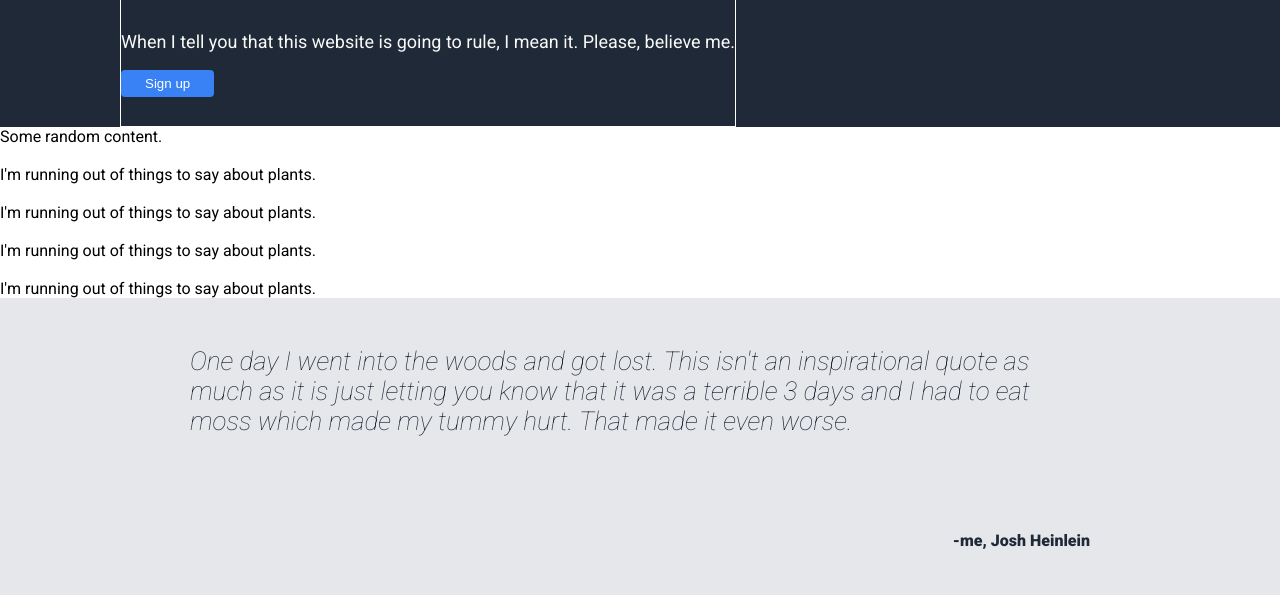
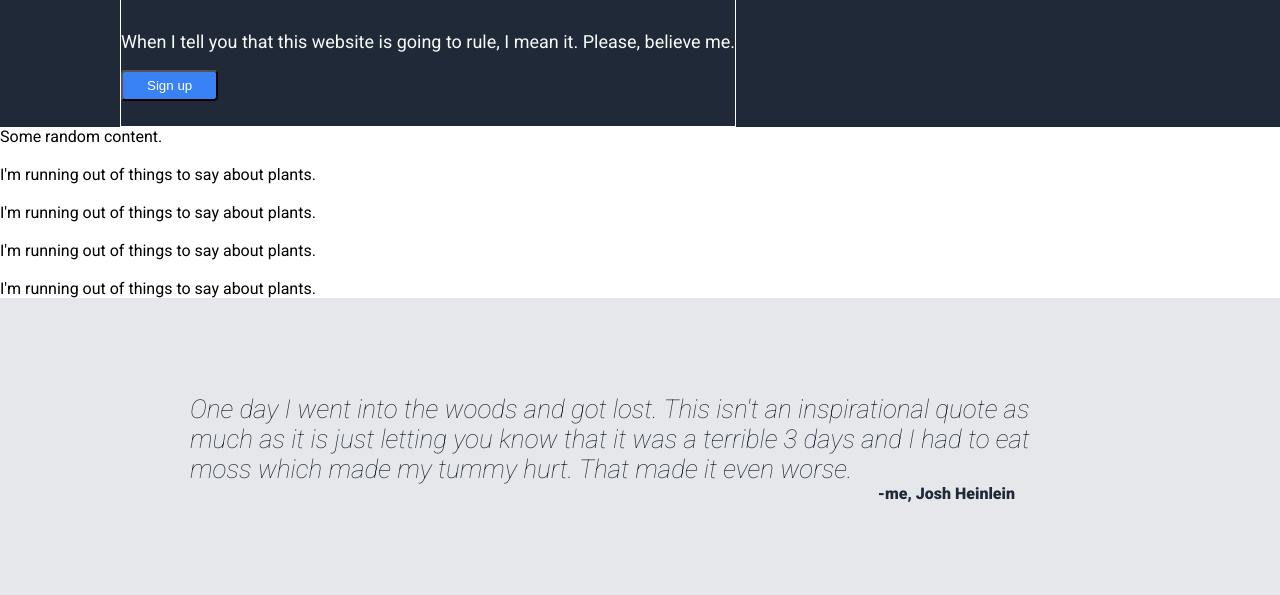
Before and after one commit to joshheinlein/odin-landing-page, a plain HTML site: page index.html in a window 1280 px wide. Shown: the part 205-800 px from the top of the page. Drawn offline with Linux system fonts and the light colour scheme.

Commit message:
css day one

```diff
--- a/style.css
+++ b/style.css
@@ -78,12 +78,13 @@ img {
 }
 
 .quote {
+    padding: 0 100 0;
     height: 300px;
     background-color: #e5e7eb;
     font-family: 'Roboto';
     color: #1f2937;
     display: flex;
-    flex-wrap: wrap;
+    flex-direction: column;
     justify-content: center;
     align-items: center;
 
@@ -93,13 +94,14 @@ img {
     width: 900px;
     font-size: 26px;
     font-style: italic;
+    flex-wrap: wrap;
 }
 
 .name-quote {
     font-size: 16px;
     font-weight: bold;
-    width: 900px;
-    text-align-last: right;
+    width: 750px;
+    text-align: right;
 
 }
 
@@ -109,7 +111,6 @@ img {
     align-items: center;
     justify-content: space-between;
     display: flex;
-    flex: 0;
     padding: 50px;
     margin: 100px;
 }
@@ -117,7 +118,6 @@ img {
 button {
     background-color: #3882f6;
     color: white;
-    border: none;
     border-radius: 4px;
     text-align: center;
     padding: 6px 24px;
```
